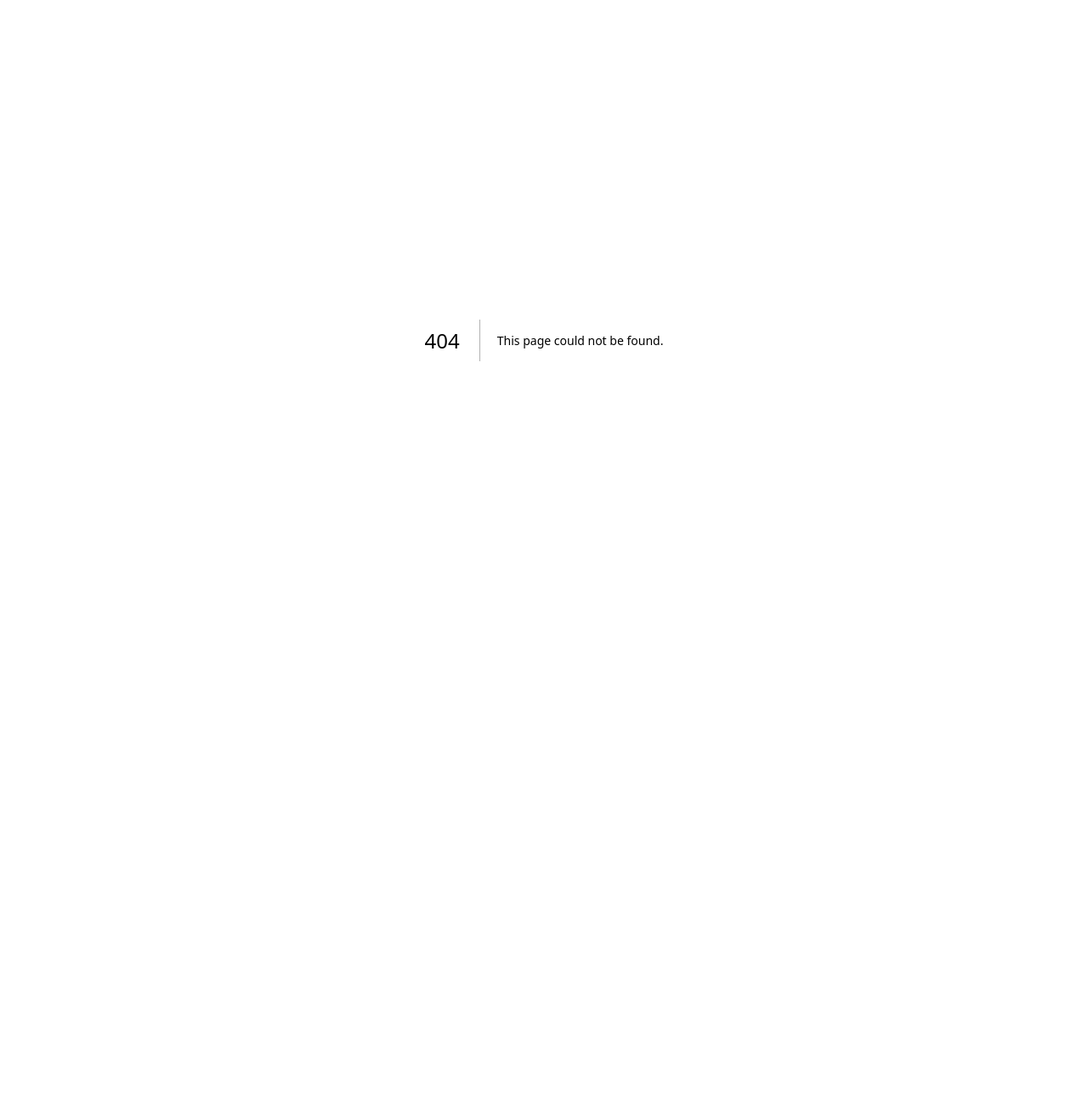
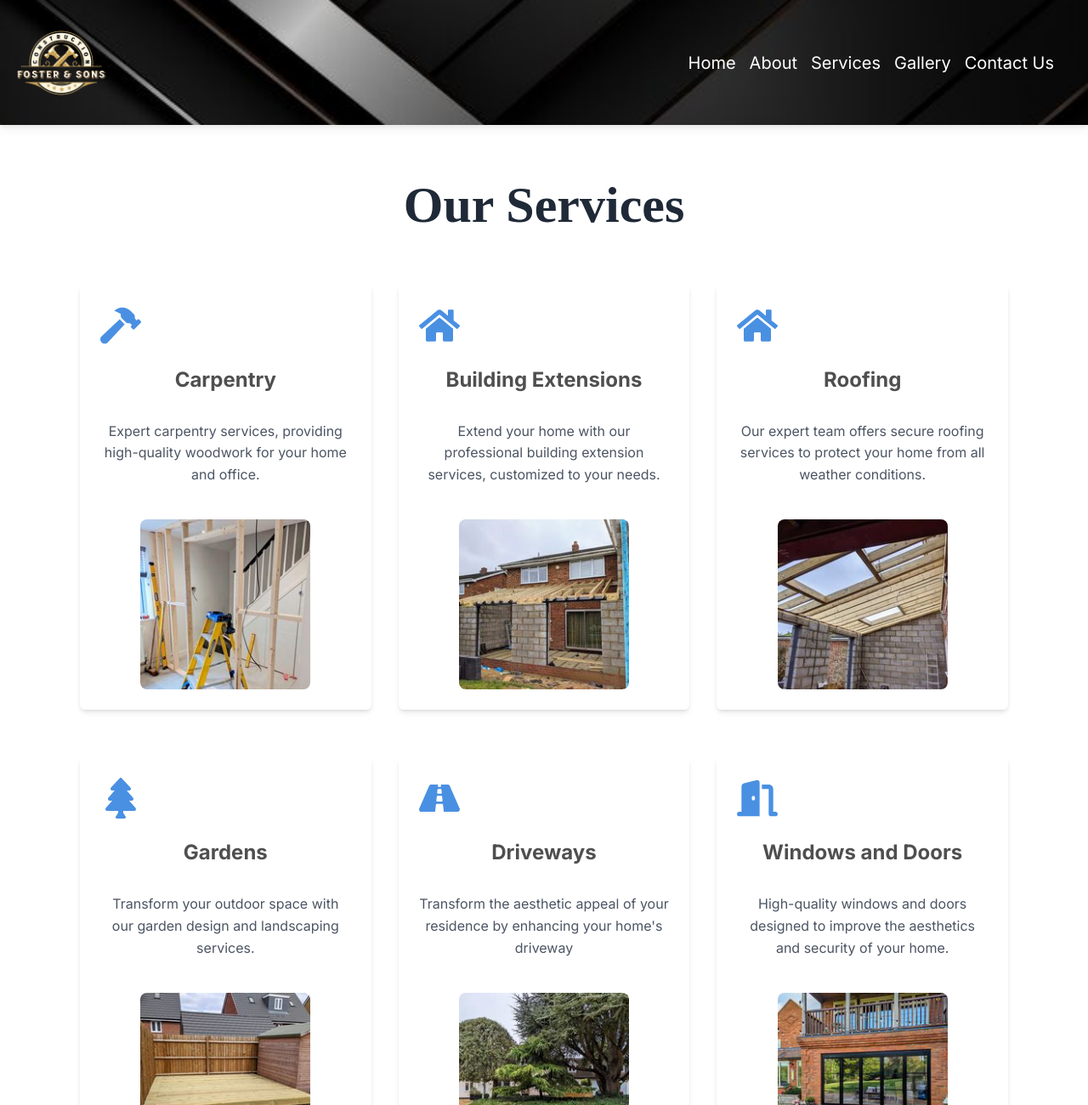
Before and after one commit to jacam666/fosters-construction, a Next.js app: page /services in a window 1280 px wide. Before the commit this address had no page. Shown: the top 1300 px of the page at 85% size. Before the commit the page ends 800 px from the top, so only its background shows below. Built offline with nearby package versions, Linux system fonts and the light colour scheme.

Commit message:
created and styled new services page

```diff
--- a/src/app/contactUs/page.tsx
+++ b/src/app/contactUs/page.tsx
@@ -5,8 +5,9 @@ import MyNavbar from "@/components/MyNavbar";
 import Footer from "@/components/Footer";
 import Link from "next/link";
 import { MDBIcon } from 'mdb-react-ui-kit';
+import { NextPage } from 'next';
 
-const ContactPage = () => {
+const ContactPage: NextPage = () => {
     return (
         <div>
             <div className='gallery-background'>
--- a/src/app/globals.css
+++ b/src/app/globals.css
@@ -57,11 +57,11 @@
   font-size: 1.25rem;
   margin: 1rem 0;
 }
-/* .contact-header {
-  font-size: 1.75rem;
-  font-weight: bold;
-  color: #333;
-} */
+
 .contact-section {
   padding: 1rem 2rem;
 }
+
+.service-icon {
+  color: #4a90e2;
+}
--- a/src/app/projectGallery/page.tsx
+++ b/src/app/projectGallery/page.tsx
@@ -2,6 +2,7 @@
 
 import Footer from '@/components/Footer';
 import MyNavbar from '@/components/MyNavbar';
+import { NextPage } from 'next';
 import React, { useState, useEffect } from 'react';
 import Modal from 'react-modal';
 
@@ -22,7 +23,7 @@ const customStyles = {
     }
 };
 
-export default function Gallery() {
+const Gallery: NextPage= () => {
     const [modalIsOpen, setIsOpen] = useState(false);
     const [selectedImage, setSelectedImage] = useState('');
 
@@ -70,8 +71,8 @@ export default function Gallery() {
             <div className='gallery-background'>
             <MyNavbar />
             </div>
-            <div className="bg-gray-200 pb-4">
-                <h1 className="frontPage-header text-6xl p-9 lg:text-7xl  text-gray-800 text-center">Gallery</h1>
+            <div className=" pb-4">
+                <h1 className="frontPage-header text-6xl p-9  text-gray-800 text-center">Gallery</h1>
                 <div className="container mx-auto sm:px-5 py-2 lg:px-32 lg:pt-12">
                     <div className="-m-1 flex flex-wrap md:-m-2">
                         <div className="flex w-1/2 flex-wrap">
@@ -174,3 +175,5 @@ export default function Gallery() {
         </div>
     );
 }
+
+export default Gallery;
--- /dev/null
+++ b/src/app/services/page.tsx
@@ -0,0 +1,84 @@
+"use client";
+
+import React from 'react';
+import MyNavbar from "@/components/MyNavbar";
+import Footer from "@/components/Footer";
+import { FaHammer, FaHome, FaTree, FaRoad } from 'react-icons/fa'; // Importing icons from react-icons
+import { NextPage } from 'next';
+import { FaDoorOpen } from 'react-icons/fa6';
+import Image from 'next/image';
+
+const services = [
+    {
+        icon: <FaHammer />,
+        title: "Carpentry",
+        description: "Expert carpentry services, providing high-quality woodwork for your home and office.",
+        image: "/images/galleryImages/galleryimage5.jpg"
+    },
+    {
+        icon: <FaHome />,
+        title: "Building Extensions",
+        description: "Extend your home with our professional building extension services, customized to your needs.",
+        image: "/images/galleryImages/galleryimage16.jpg"
+
+    },
+    {
+        icon: <FaHome />, // Add another icon here if needed
+        title: "Roofing",
+        description: "Our expert team offers secure roofing services to protect your home from all weather conditions.",
+        image: "/images/galleryImages/galleryimage17.jpg"
+
+    },
+    {
+        icon: <FaTree />,
+        title: "Gardens",
+        description: "Transform your outdoor space with our garden design and landscaping services.",
+        image: "/images/galleryImages/galleryimage18.jpg"
+
+    },
+    {
+        icon: <FaRoad />,
+        title: "Driveways",
+        description: "Transform the aesthetic appeal of your residence by enhancing your home's driveway",
+        image: "/images/galleryImages/galleryimage10.jpg"
+    },
+    {
+        icon: <FaDoorOpen />,
+        title: "Windows and Doors",
+        description: "High-quality windows and doors designed to improve the aesthetics and security of your home.",
+        image: "/images/galleryImages/galleryimage1.jpg"
+    }
+];
+
+const ServicesPage: NextPage = () => {
+    return (
+        <div>
+            <div className='gallery-background'>
+            <MyNavbar />
+            </div>
+            <div className="container mx-auto px-4 py-8">
+                <h1 className="frontPage-header text-center text-6xl text-gray-800 font-bold py-8">Our Services</h1>
+                <div className="services-grid my-8 grid grid-cols-1 md:grid-cols-2 lg:grid-cols-3 gap-8">
+                    {services.map((service, index) => (
+                        <div key={index} className="service-card mb-4 shadow-md p-6 text-center rounded-md flex flex-col justify-between">
+
+                            <div className="service-icon text-5xl mb-4">{service.icon}</div>
+                            <h2 className="font-bold text-2xl">{service.title}</h2>
+                            <p className="text-gray-600 mt-4">{service.description}</p>
+                            <Image
+                            src={service.image || "/images/defaultImage.jpg"}
+                            alt={service.title}
+                            className='service-image mx-auto rounded-lg mt-4'
+                            width={200}
+                            height={200}
+                            />
+                        </div>
+                    ))}
+                </div>
+            </div>
+            <Footer />
+        </div>
+    );
+};
+
+export default ServicesPage;
--- a/src/components/MyNavbar.tsx
+++ b/src/components/MyNavbar.tsx
@@ -40,7 +40,7 @@ export default function MyNavbar() {
                     <MDBNavbarNav right fullWidth={false} className=''>
                         <MDBNavbarLink className='text-white hover:underline' active aria-current='page' href='/'>Home</MDBNavbarLink>
                         <MDBNavbarLink className='text-white hover:underline' href='./about'>About</MDBNavbarLink>
-                        <MDBNavbarLink className='text-white hover:underline' href='./'>Services</MDBNavbarLink>
+                        <MDBNavbarLink className='text-white hover:underline' href='./services'>Services</MDBNavbarLink>
                         <MDBNavbarLink className='text-white hover:underline' href='./projectGallery'>Gallery</MDBNavbarLink>
                         <MDBNavbarLink className='text-white hover:underline' href='./contactUs'>Contact Us</MDBNavbarLink>
                     </MDBNavbarNav>
```
